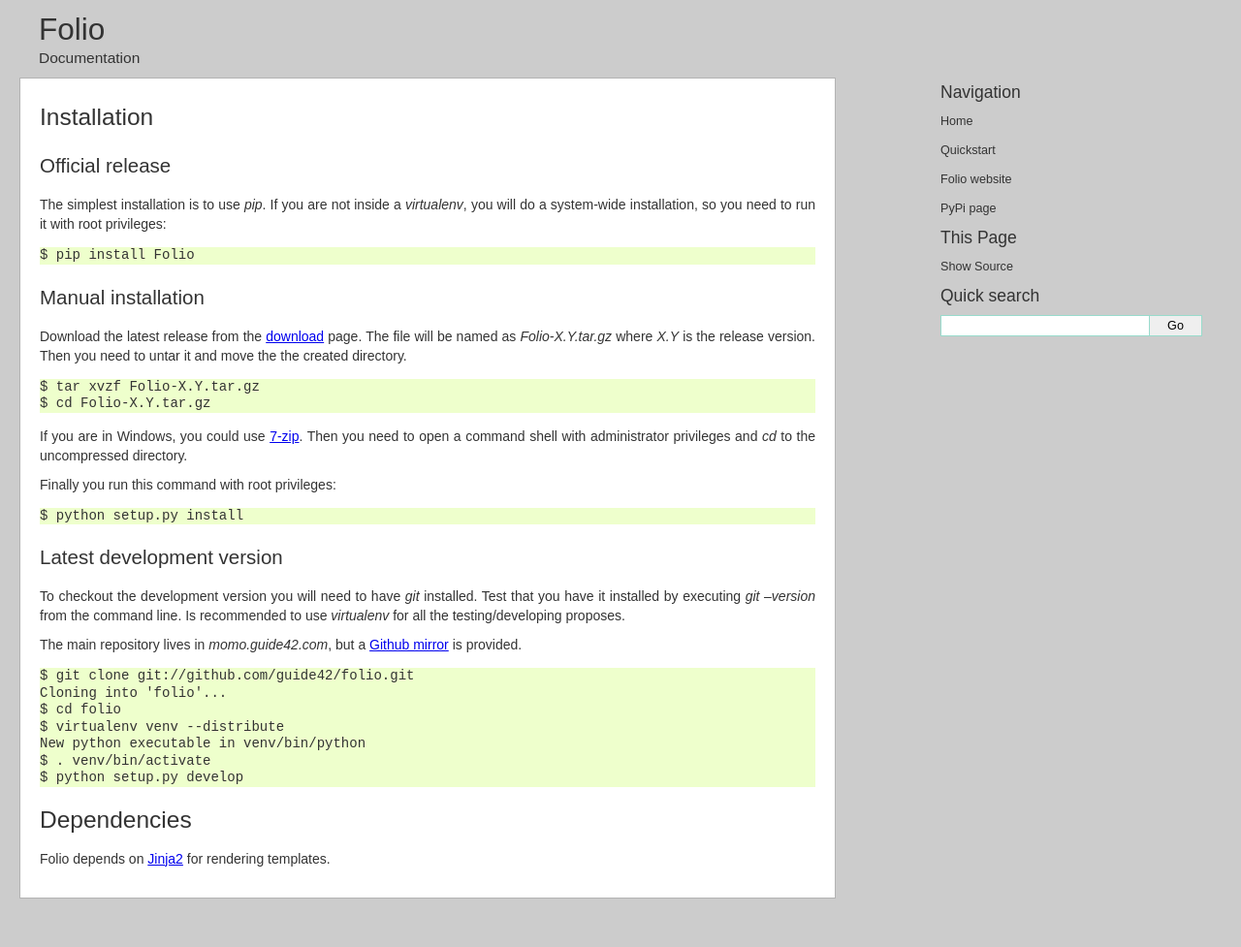
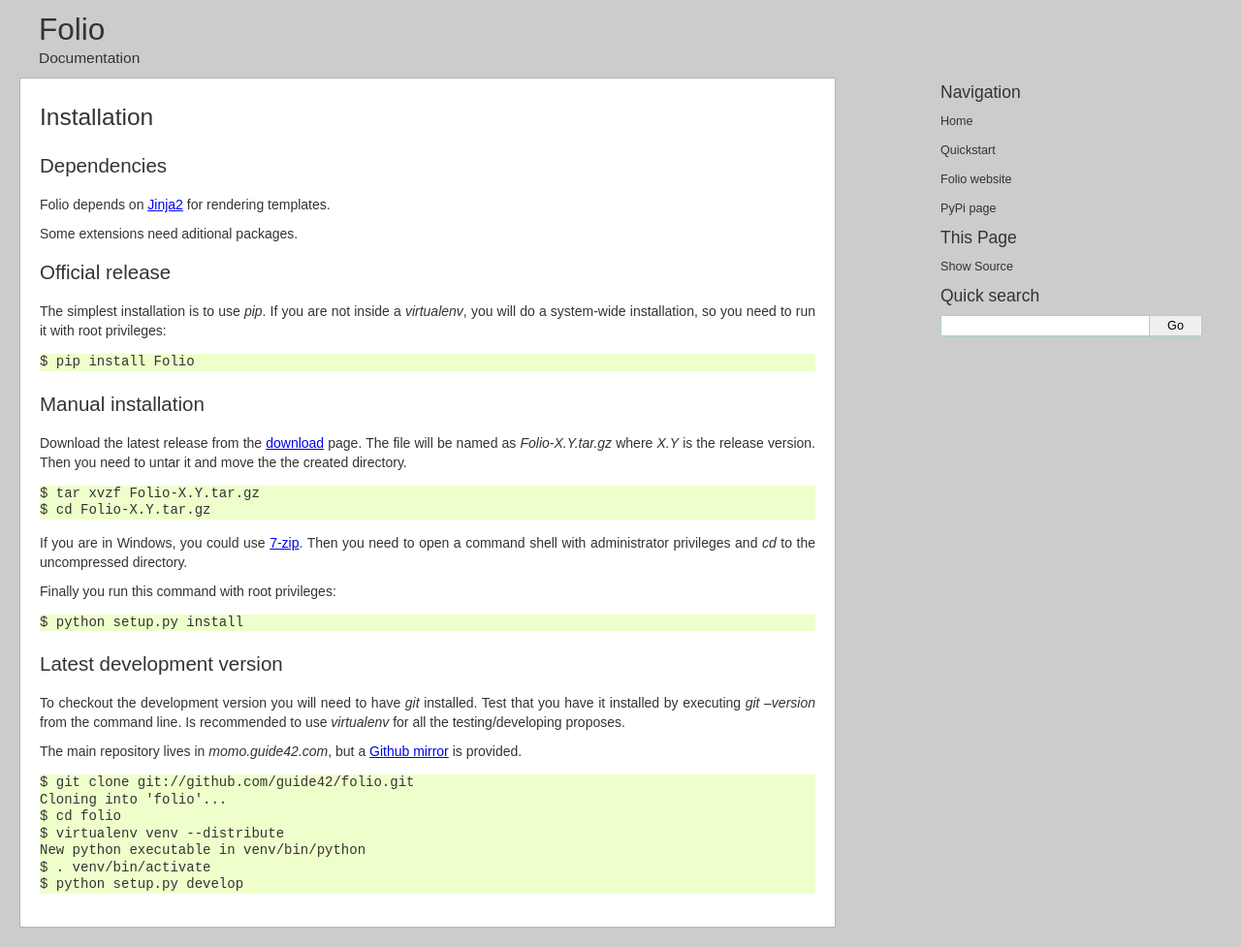
Before and after one commit to pyfolio/folio, a Sphinx documentation site: the page built from docs/installation.rst, in a window 1280 px wide. Shown: the whole page at 97% size. Built offline with Sphinx 7.4.7, drawn with Linux system fonts in a browser that asks for light colours; before the commit the page ends 947 px from its top, so only the background shows below that.

Commit message:
Explain that some extensions require more packages

```diff
--- a/docs/installation.rst
+++ b/docs/installation.rst
@@ -1,5 +1,12 @@
 Installation
 ============
+
+Dependencies
+------------
+
+Folio depends on `Jinja2 <http://jinja.pocoo.org/2/>`_ for rendering templates.
+
+Some extensions need aditional packages.
 
 Official release
 ----------------
```
Also changed, not shown: other parts of docs/installation.rst (+0 -5 lines).
